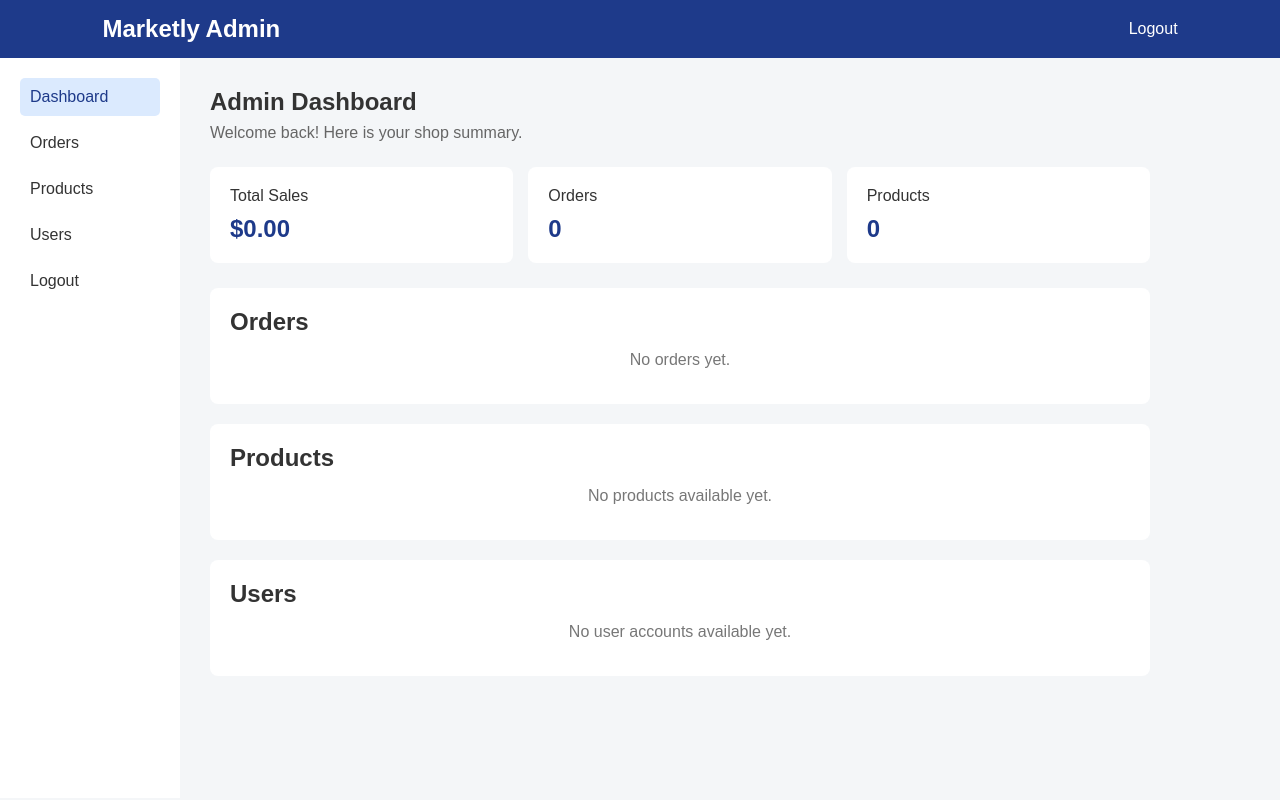
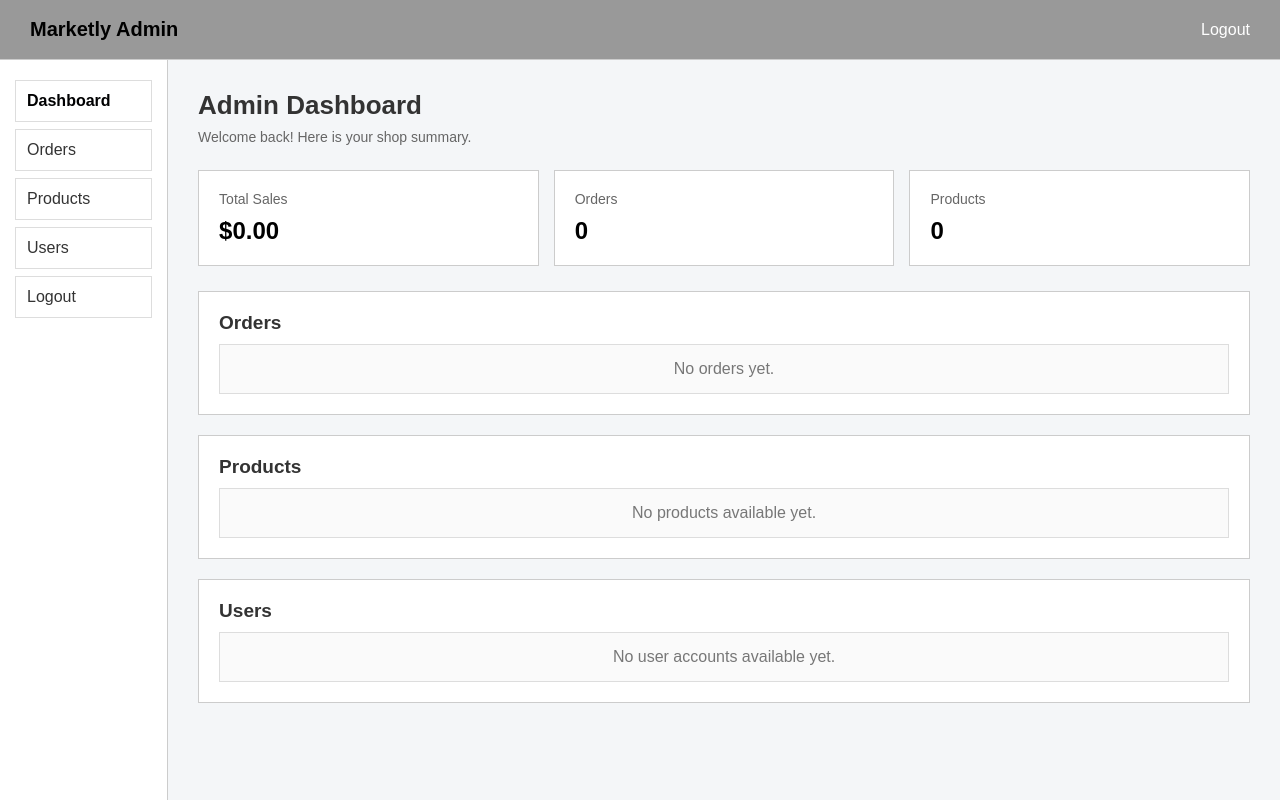
Before and after one commit to kristiandavealli/Login-WS1, a PHP site: page /AdminDashboard.html in a window 1280 px wide. Run offline with PHP 8.4, Linux system fonts and the light colour scheme.

Commit message:
Update AdminDashboard.css

```diff
--- a/AdminDashboard.css
+++ b/AdminDashboard.css
@@ -6,29 +6,31 @@
 }
 
 body {
+    background: #f4f6f8;
     color: #333333;
-    background: #f4f6f8;
 }
 
 .admin-page {
-    background: #f4f6f8;
+    min-height: 100vh;
 }
 
 .header {
+    height: 60px;
     display: flex;
     align-items: center;
     justify-content: space-between;
-    padding: 15px 8%;
-    background: #1e3a8a;
-    color: #ffffff;
+    padding: 0 30px;
+    background: #999999;
+    color: rgb(0, 0, 0);
+    border-bottom: 1px solid #cccccc;
 }
 
 .header h2 {
-    margin: 0;
+    font-size: 20px;
 }
 
 .header a {
-    color: #ffffff;
+    color: white;
     text-decoration: none;
 }
 
@@ -42,39 +44,44 @@ body {
 }
 
 .menu {
-    width: 180px;
-    padding: 20px;
-    background: #ffffff;
+    width: 190px;
+    padding: 20px 15px;
+    background: white;
+    border-right: 1px solid #cccccc;
 }
 
 .menu a {
     display: block;
-    margin-bottom: 8px;
-    padding: 10px;
-    border-radius: 5px;
+    padding: 11px;
+    margin-bottom: 7px;
     color: #333333;
     text-decoration: none;
+    border: 1px solid #dddddd;
 }
 
-.menu a:hover,
-.menu .active {
-    background: #dbeafe;
-    color: #1e3a8a;
+.menu a:hover {
+    background: #eeeeee;
+}
+
+.menu a.active {
+    background: #ffffff;
+    color: #000102;
+    font-weight: bold;
 }
 
 .content {
     width: 100%;
-    max-width: 1000px;
     padding: 30px;
 }
 
 .content h1 {
-    margin-top: 0;
+    font-size: 26px;
+    margin-bottom: 8px;
 }
 
 .subtitle {
-    margin-top: 8px;
     color: #666666;
+    font-size: 14px;
 }
 
 .cards {
@@ -83,45 +90,48 @@ body {
     margin: 25px 0;
 }
 
-.cards .card {
-    flex: 1;
+.card {
+    width: 33.33%;
     padding: 20px;
-    background: #ffffff;
-    border-radius: 8px;
-    box-shadow: none;
-    text-align: left;
+    background: white;
+    border: 1px solid #cccccc;
 }
 
-.cards p,
-.cards h2 {
-    margin: 0;
+.card p {
+    color: #666666;
+    font-size: 14px;
 }
 
-.cards h2 {
+.card h2 {
     margin-top: 10px;
-    color: #1e3a8a;
+    color: #000000;
+    font-size: 24px;
 }
 
 .box {
     margin-top: 20px;
     padding: 20px;
-    background: #ffffff;
-    border-radius: 8px;
+    background: white;
+    border: 1px solid #cccccc;
 }
 
 .box h2 {
-    margin-top: 0;
+    font-size: 19px;
+    margin-bottom: 10px;
 }
+
 .empty-message {
     padding: 15px;
     color: #777777;
     text-align: center;
+    border: 1px solid #dddddd;
+    background: #fafafa;
 }
 
-@media (max-width: 600px) {
+@media (max-width: 700px) {
 
     .header {
-        padding: 15px 20px;
+        padding: 0 20px;
     }
 
     .main {
@@ -131,6 +141,8 @@ body {
     .menu {
         width: 100%;
         padding: 10px;
+        border-right: none;
+        border-bottom: 1px solid #cccccc;
     }
 
     .menu a {
@@ -145,7 +157,8 @@ body {
         flex-direction: column;
     }
 
-    .cards .card {
+    .card {
         width: 100%;
     }
+
 }
```
